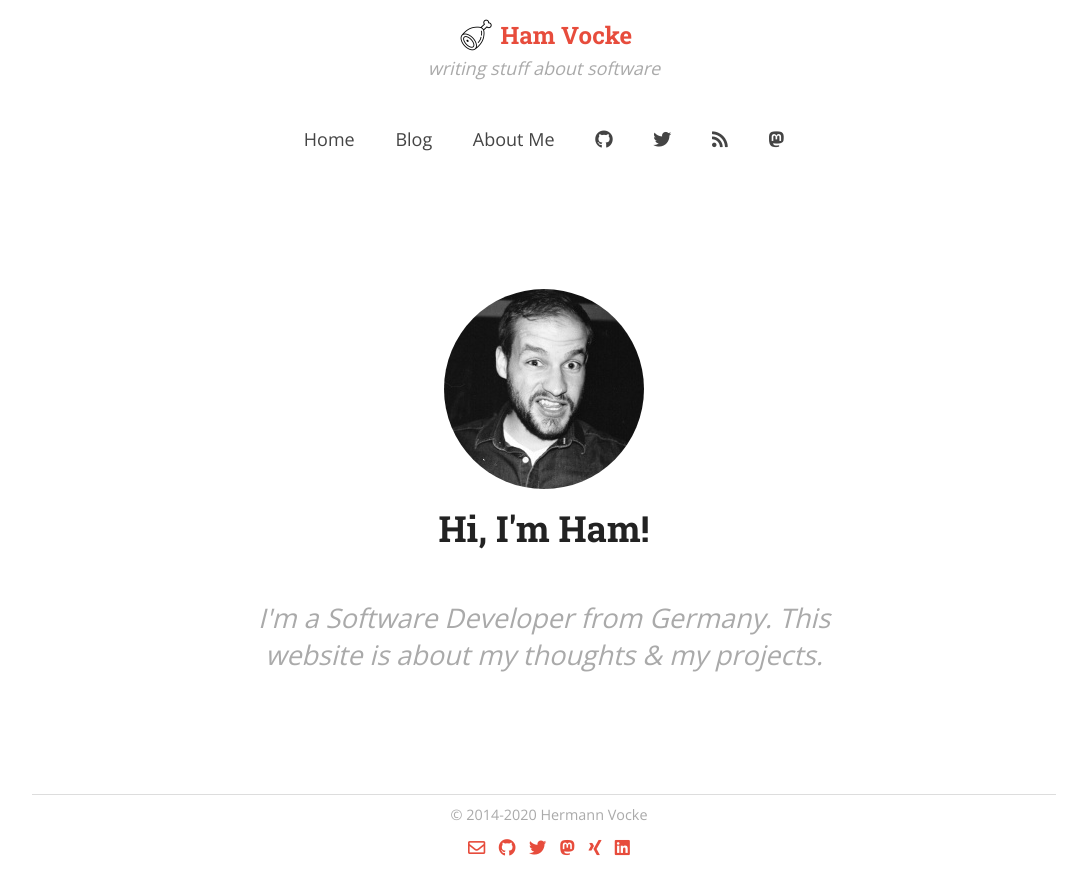
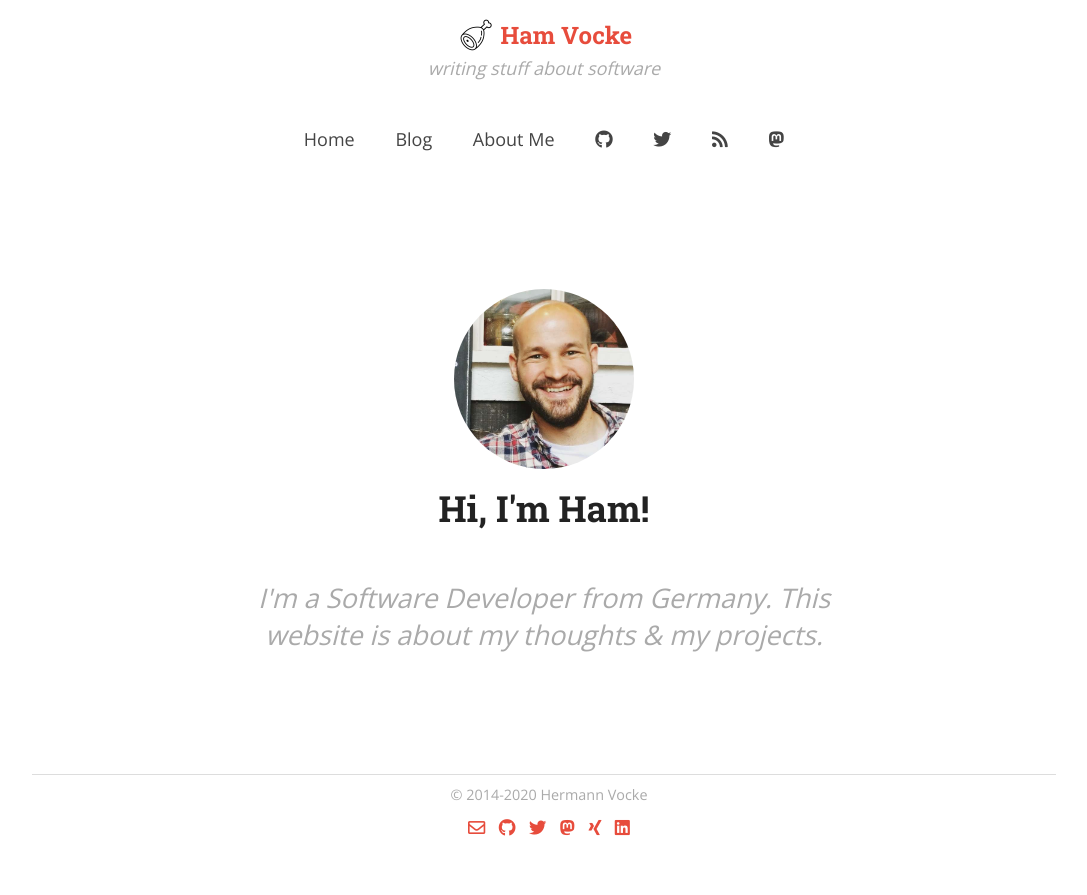
Before and after one commit to hamvocke/hamvocke.github.io, a Jekyll site: the page built from index.html, in a window 1280 px wide. Shown: the top 895 px of the page, without its empty margins (96-1183 px from the left). Built offline with Jekyll 4.4.1, drawn with Linux system fonts in a browser that asks for light colours; nearby versions of some CDN libraries.

Commit message:
update profile picture

```diff
--- a/assets/css/hamvocke.css
+++ b/assets/css/hamvocke.css
@@ -152,6 +152,11 @@ h1.title {
 #home .image {
     margin: auto;
     margin-top: 120px;
+}
+
+#home .image img, #about .image img {
+    height: 180px;
+    width: 180px;
 }
 
 #blog {
```
Also changed, not shown: assets/img/ham.jpg.
